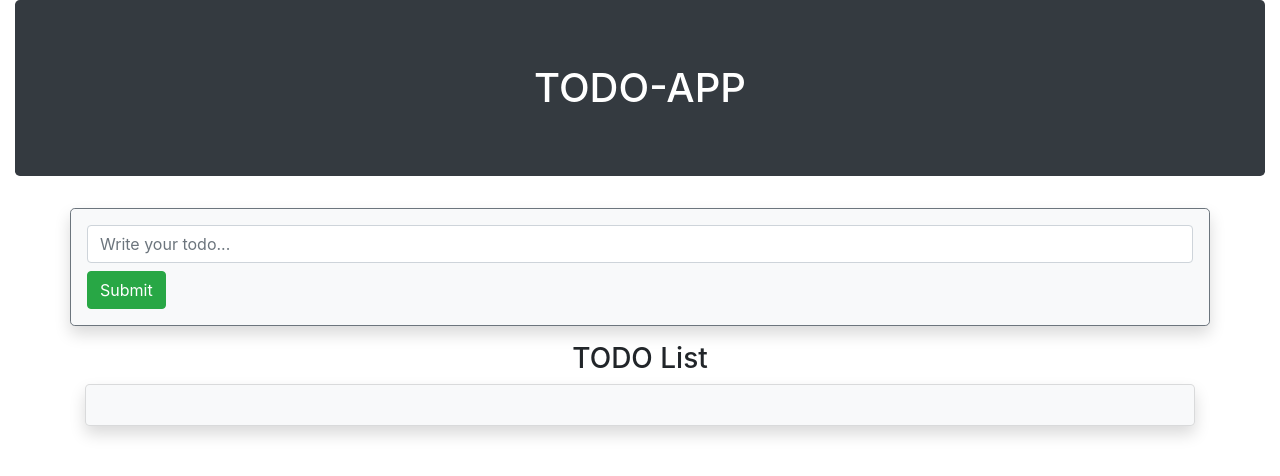
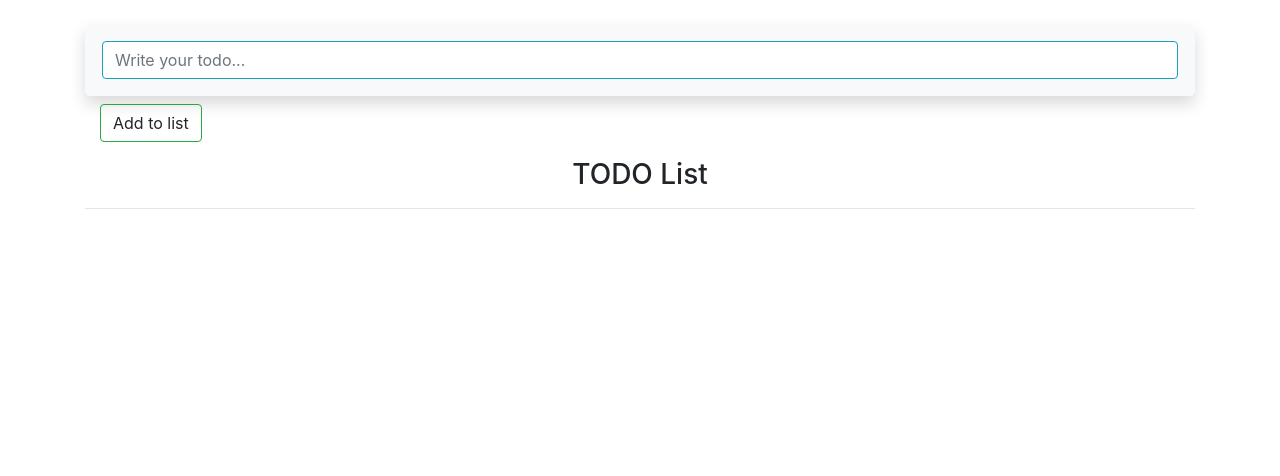
Before and after one commit to manoj-kumar-vst-au4/React-TODO-App, a React (Create React App) app: page / in a window 1280 px wide. Shown: the top 476 px of the page. Built offline with nearby package versions, Linux system fonts and the light colour scheme.

Commit message:
dispay the input and delete

```diff
--- a/src/App.js
+++ b/src/App.js
@@ -8,12 +8,42 @@ class App extends React.Component{
     list :[]
   }
 
+  addTodoDataToList = (user) => {
+    let users = this.state.list.slice();
+    users.push(user);
+    this.setState({
+      list: users,
+      input:""
+    });
+  }
+
+  getUserData = (input)=> {
+    this.addTodoDataToList(input)
+  }
+
+  delete = (key) => {
+    const filteredItems = this.state.list.filter((item, index) => {
+      return index !== key
+    })
+    this.setState({
+      list: filteredItems,
+    })
+  }
+
   render(){
     return (
-      <div className="container-fluid ">
-        <h1 className="jumbotron text-center bg-dark text-white">TODO-APP</h1>
-        < UserInput />
-        <List/>
+      <div className="container mt-4">
+        < UserInput
+         userInput={(input) => this.setState({input:input})}
+           getUserData ={(user)=>this.addTodoDataToList(user)}
+        />
+        <div className="container">
+        <button className="btn btn-white mt-2 border border-success" onClick={() => this.getUserData(this.state.input)}>Add to list</button>
+        </div>
+        <List
+          items ={this.state.list}
+          deleteItem ={(index)=> this.delete(index)}
+        />
 
       </div>
     );
--- a/src/component/inputNewTodo.js
+++ b/src/component/inputNewTodo.js
@@ -1,11 +1,12 @@
 import React from "react";
 
 class UserInput extends React.Component{
+
+
     render(){
         return(
-            <div className=" container border border-secondary bg-light shadow py-3 px-3 rounded-lg">
-                <input type="text"   className="form-control " placeholder="Write your todo..."></input>
-                <button className="btn btn-success mt-2">Submit</button>
+            <div className="  border border-light bg-light shadow py-3 px-3 rounded-lg ">
+                <input type="text"   className="form-control border border-info" placeholder="Write your todo..." onChange={(event)=> this.props.userInput(event.target.value)}></input>
             </div>
         )
     }
--- a/src/component/todoList.js
+++ b/src/component/todoList.js
@@ -3,12 +3,23 @@ import React from "react";
  class List extends React.Component{
      render(){
          return(
-            <div className=" container text-center mt-3 ">
-                <h3>TODO List</h3>
-            <div className="card shadow rounded-lg bg-light" >
-            <div className="card-body ">
-
+            <div className=" mt-3 ">
+                <h3 className="text-center ">TODO List</h3>
+                <hr/>
+                <div>
+                    { this.props.items.map((item, index) => {
+                    return (
+                            <div  >
+                                <div className="card" style={{"width":"30%"}}>
+                                    <div className="card-body py-1 rounded-lg shadow" >
+                                    <p className="b3">{item}</p>
                                     </div>
+                                </div>
+                                <button className="btn btn-white border border-primary my-1">Edit</button>
+                                <button className="btn btn-white ml-2 border border-danger my-1" onClick={()=>this.props.deleteItem(index) }>Delete</button>
+                            </div>
+                        );
+                    }) }
                 </div>
             </div>
             )
```
Lines whose indentation alone changed are shown as unchanged.
